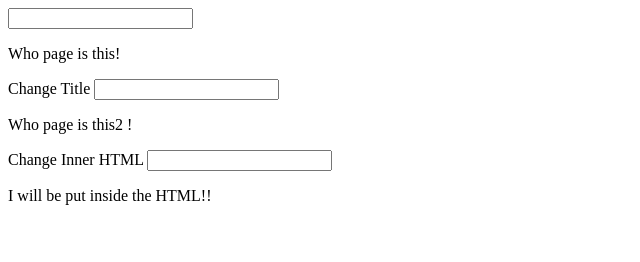
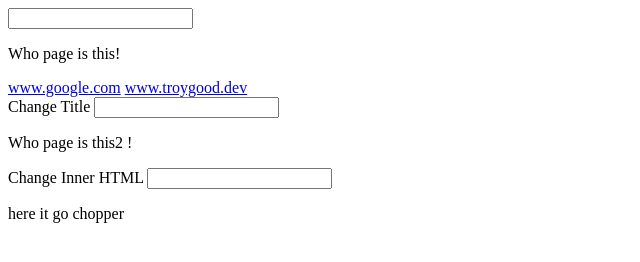
Before and after one commit to FlashGooden/vue-js-sandbox, a plain HTML site: page first-vue-setup-scratch/vue-test.html in a window 1280 px wide. Shown: the whole page, without its empty margins (0-640 px from the left). Drawn offline with nearby package versions, Linux system fonts and the light colour scheme.

Commit message:
binding links

```diff
--- a/first-vue-setup-scratch/vue-test-js.js
+++ b/first-vue-setup-scratch/vue-test-js.js
@@ -1,9 +1,10 @@
 const changeTitle = function (e) {
-   this.title = e.target.value;
+   this.title = e.target.value
    /* console.log(this) */
 };
 
 const changeHtml = function (e) {
+  console.log(this.title)
    const innerThing = document.getElementById('htmlInside')
    innerThing.innerHTML = e.target.value
 }
@@ -15,21 +16,25 @@ new Vue({
    data: {
       title: "Who page is this!",
       chopper: "here it go",
+      google: 'https://www.google.com',
+      google2: 'https://www.google.com',
+      TroyGood: 'https://www.troygood.dev'
    },
    methods: {
       changeTitle: changeTitle,
+      putLink: ()=> {'https://www.google.com'}
    },
 });
 new Vue({
    el: "#app2",
    data: {
       title: "Who page is this2 !",
-      chopper: "here it go",
+      chopper: "here it go chopper",
    },
    methods: {
       changeTitle: changeTitle,
       insideHtml: function () {
-        return 'I will be put inside the HTML!!'
+        return this.chopper
       },
       changeHtml: changeHtml
    },
--- a/first-vue-setup-scratch/vue-test.html
+++ b/first-vue-setup-scratch/vue-test.html
@@ -10,14 +10,16 @@
    <body>
       <div id="app">
          <input type="text" v-on:input="changeTitle" />
-         <p>
+         <p >
             {{title}}
          </p>
+         <a v-bind:href="google">www.google.com</a>
+         <a v-bind:href="TroyGood">www.troygood.dev</a>
       </div>
       <div id="app2">
         <span>Change Title</span>
          <input type="text" v-on:input="changeTitle" />
-         <p>
+         <p v-once>
             {{title}}
          </p>
 
```
Also changed, not shown: 2 other files.
